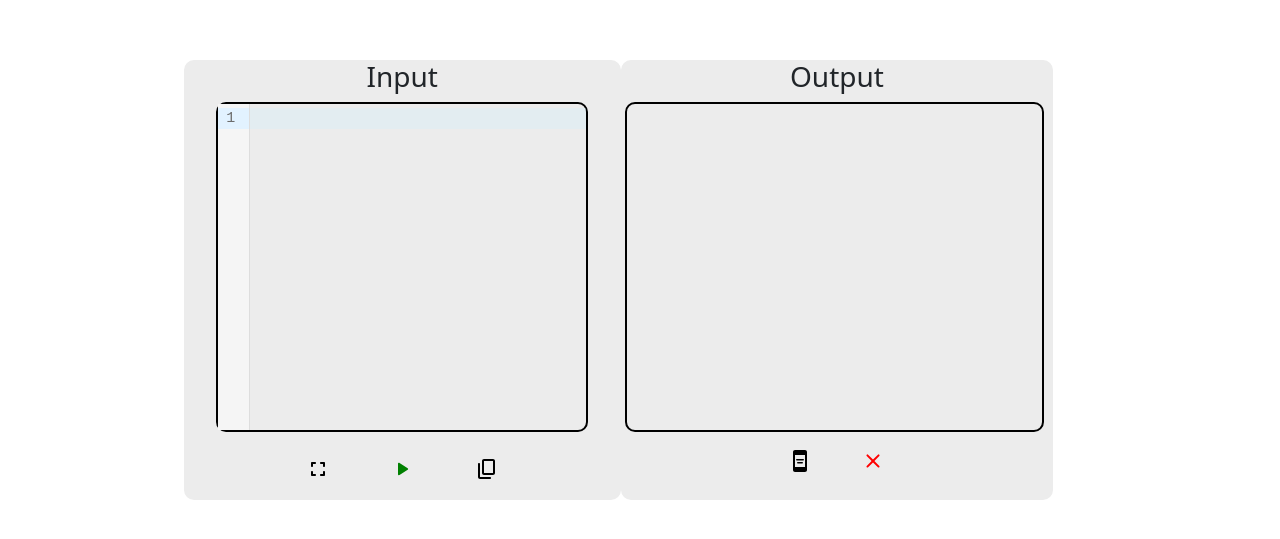
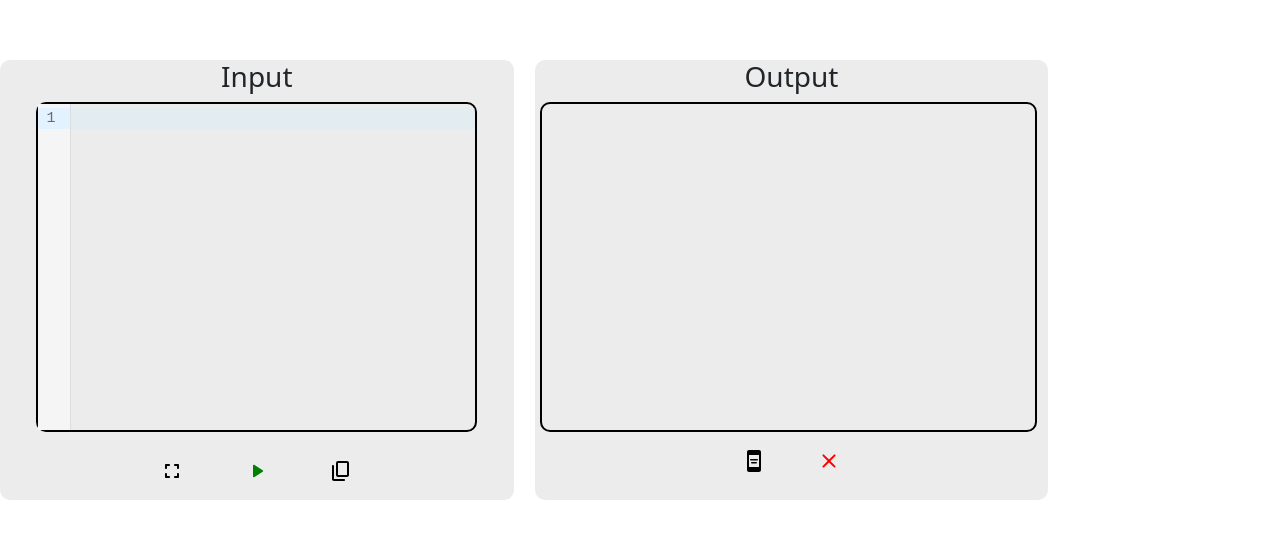
Before and after one commit to mohammad-taha-areeb/Style-Master, a React (Vite) app: page / in a window 1280 px wide. Shown: the part 125-664 px from the top of the page. Built offline with nearby package versions, Linux system fonts and the light colour scheme.

Commit message:
Update CodeEditor.css

```diff
--- a/src/CodeEditor.css
+++ b/src/CodeEditor.css
@@ -23,7 +23,7 @@ width:full;
     border-radius: 10px;
     /* margin-right: 20%; */
     /* padding: 10px; */
-/*     margin-left: 3%; */
+    margin-left: 2%;
     height: 440px;
     width: 540px;
     margin-right: 3%;
@@ -33,7 +33,7 @@ width:full;
 .main-container {
     display: flex;
     justify-content: center;
-    margin-left: 17%;
+/*     margin-left: 17%; */
     /* flex-direction: row;
     align-items: flex-start; */
 /*     align-items: center; */
```
